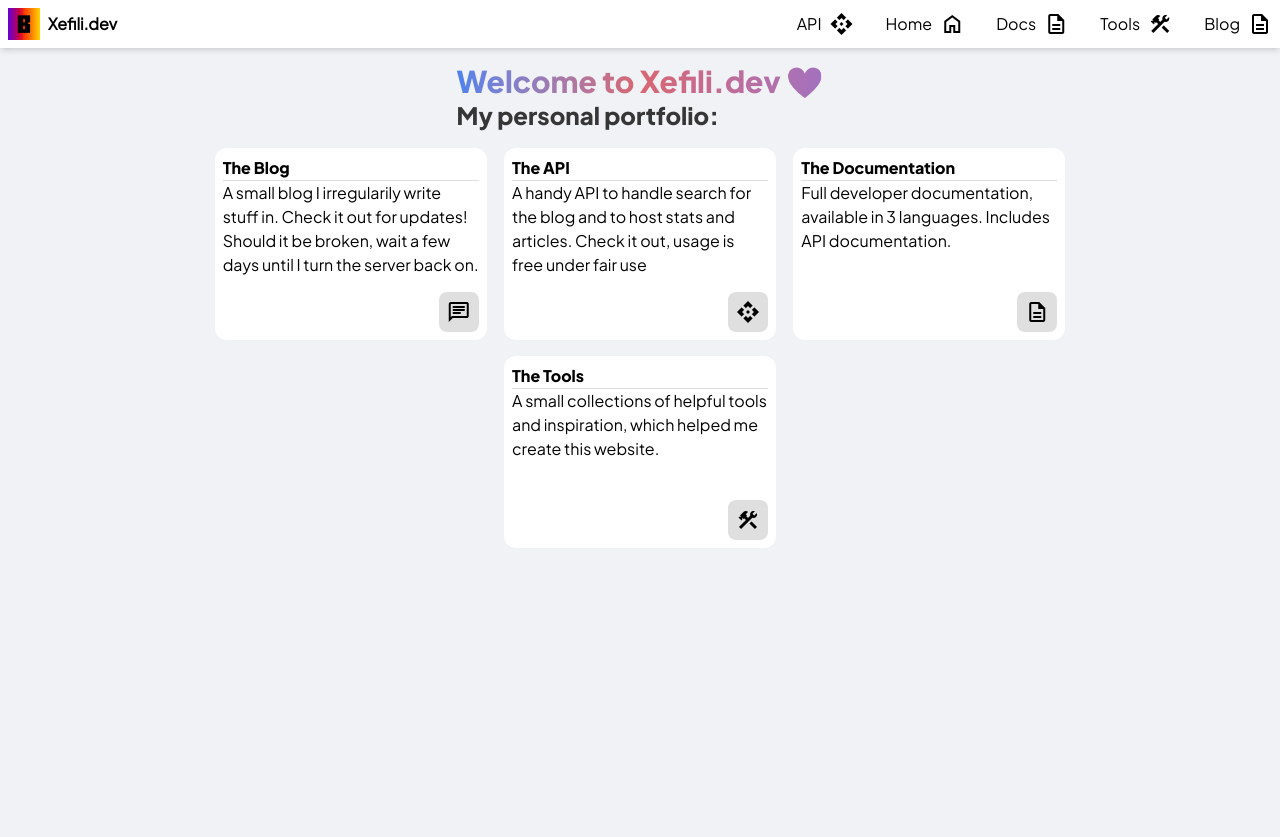
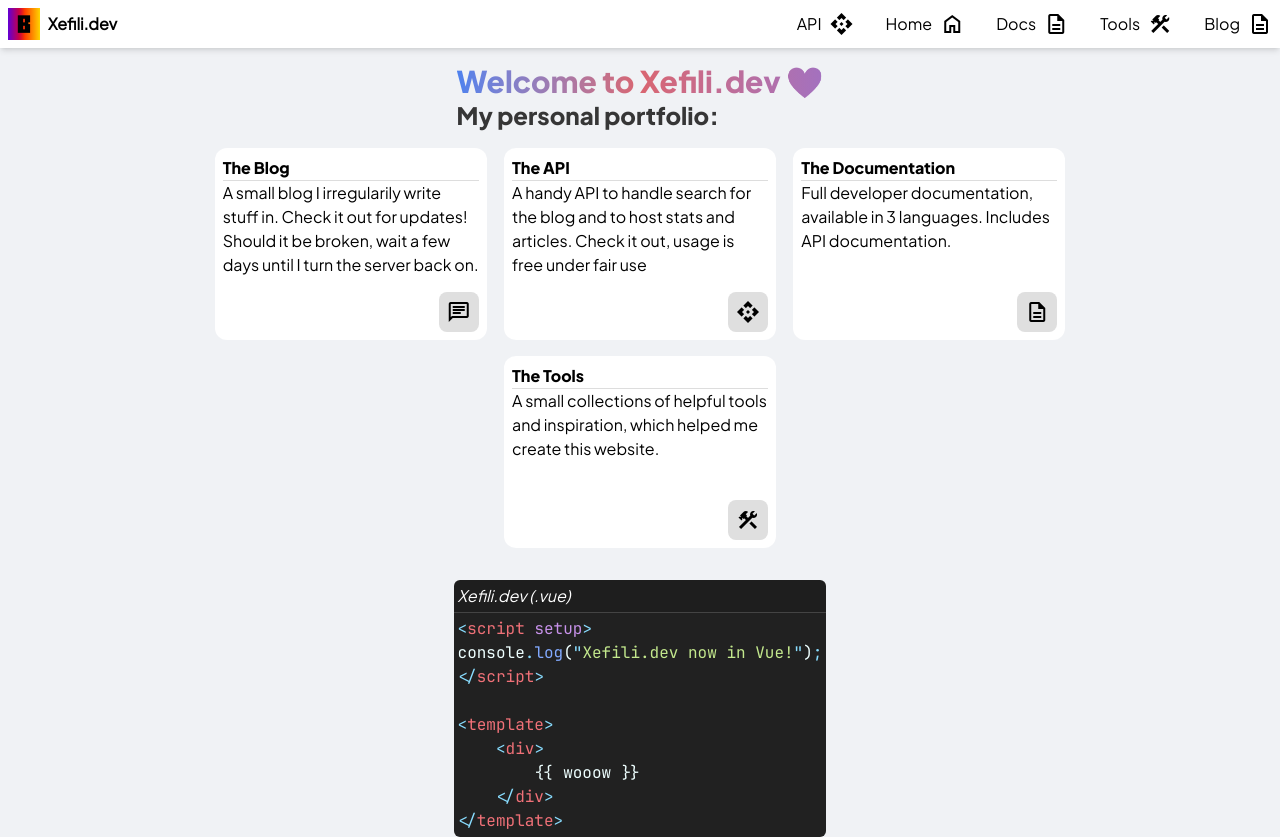
Before and after one commit to Xefili/xefili-next, a Vue app: page / in a window 1280 px wide. Before the commit the page ends 800 px from the top, so only its background shows below. Built offline with nearby package versions, Linux system fonts and the light colour scheme.

Commit message:
Code Block Demo and Component

```diff
--- /dev/null
+++ b/src/components/CodeBlock.vue
@@ -0,0 +1,21 @@
+<script setup>
+import { highlightCode } from '@/utils/shikiInit';
+
+const props = defineProps({
+    lang: String,
+    code: String,
+
+    file: String
+})
+
+let raw = await highlightCode(props.code, props.lang)
+</script>
+
+<template>
+    <div>
+        <div class="bg-dark-surface w-full text-white p-1 rounded-t-md border-b border-dark-seperator">
+            <em>{{ file }}</em>
+        </div>
+        <div v-html="raw" class="*:p-1 *:rounded-b-md selection:bg-gradient-end/50"></div>
+    </div>
+</template>
--- a/src/styles/style.css
+++ b/src/styles/style.css
@@ -24,6 +24,7 @@
 
     --default-font-family: "Plus Jakarta Sans", sans-serif;
     --font-bold: "Plus Jakarta Sans Extrabold", sans-serif;
+    --font-mono: "Jetbrains Mono", monospace;
 }
 
 @font-face {
@@ -34,3 +35,7 @@
     font-family: "Plus Jakarta Sans Extrabold";
     src: url("../assets/PlusJakartaSans-ExtraBold.ttf")format(truetype);
 }
+@font-face {
+    font-family: "Jetbrains Mono";
+    src: url("../assets/JetBrainsMono-Regular.woff2")format(woff2);
+}
--- /dev/null
+++ b/src/utils/shikiInit.js
@@ -0,0 +1,9 @@
+import { codeToHtml } from "shiki";
+
+export async function highlightCode(code, lang, theme = 'material-theme-darker') {
+    const html = await codeToHtml(code, {
+        lang: lang,
+        theme: theme,
+    })
+    return html
+}
--- a/src/views/HomeView.vue
+++ b/src/views/HomeView.vue
@@ -2,6 +2,7 @@
 import DefaultCard from '@/components/DefaultCard.vue';
 import HeaderBar from '../components/HeaderBar.vue';
 import StylizedHeading from '@/components/StylizedHeading.vue';
+import CodeBlock from '@/components/CodeBlock.vue';
 </script>
 
 <template>
@@ -18,6 +19,18 @@ import StylizedHeading from '@/components/StylizedHeading.vue';
                 <DefaultCard title="The Documentation" fab-icon="description">Full developer documentation, available in 3 languages. Includes API documentation.</DefaultCard>
                 <DefaultCard title="The Tools" fab-icon="construction">A small collections of helpful tools and inspiration, which helped me create this website.</DefaultCard>
             </div>
+
+            <Suspense>
+                <CodeBlock class="mt-8" file="Xefili.dev (.vue)" lang="vue" code='<script setup>
+console.log("Xefili.dev now in Vue!");
+</script>
+
+<template>
+    <div>
+        {{ wooow }}
+    </div>
+</template>'/>
+            </Suspense>
         </div>
     </div>
 </template>
```
Also changed, not shown: src/assets/JetBrainsMono-Regular.woff2 (added).
